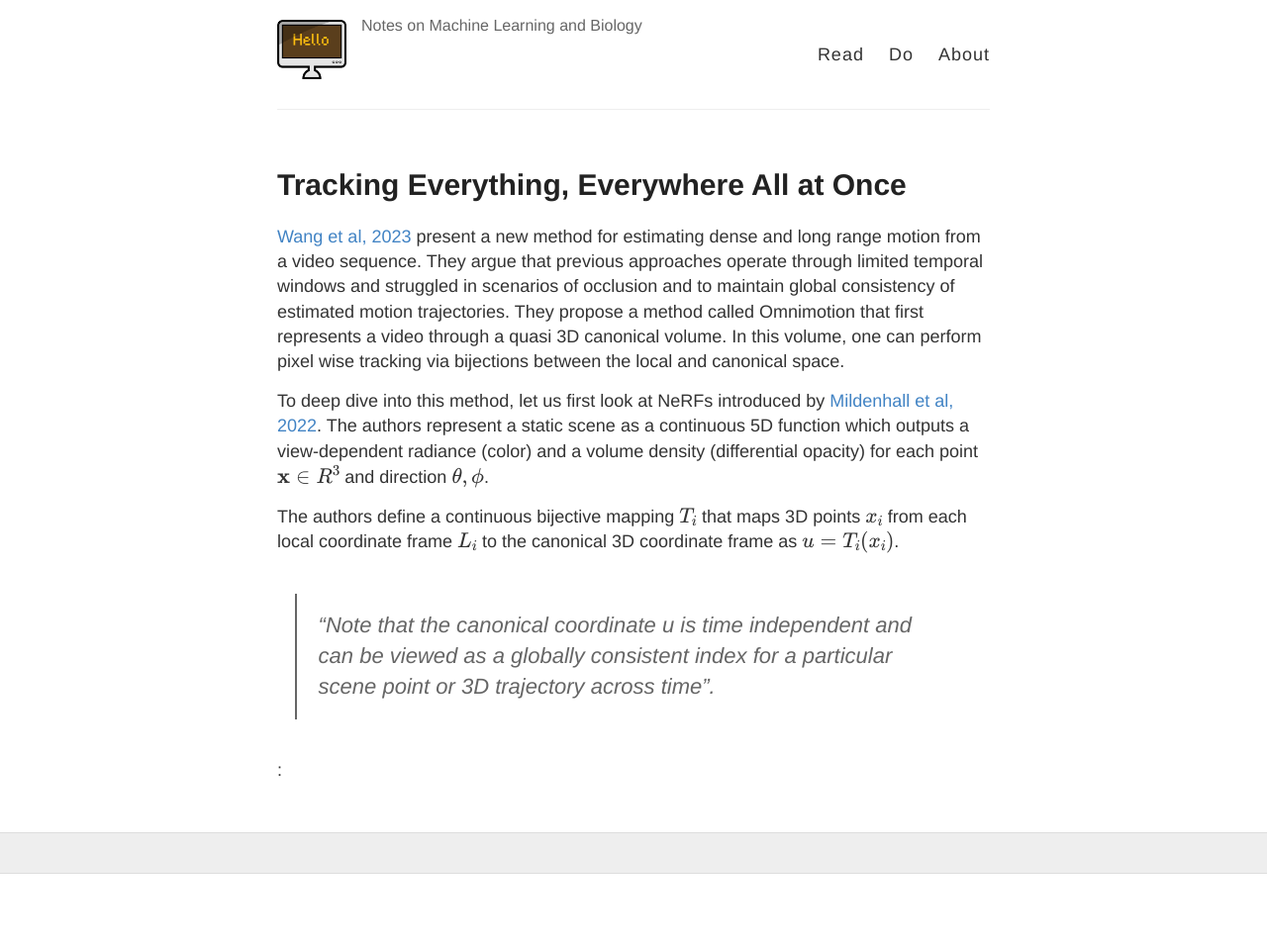
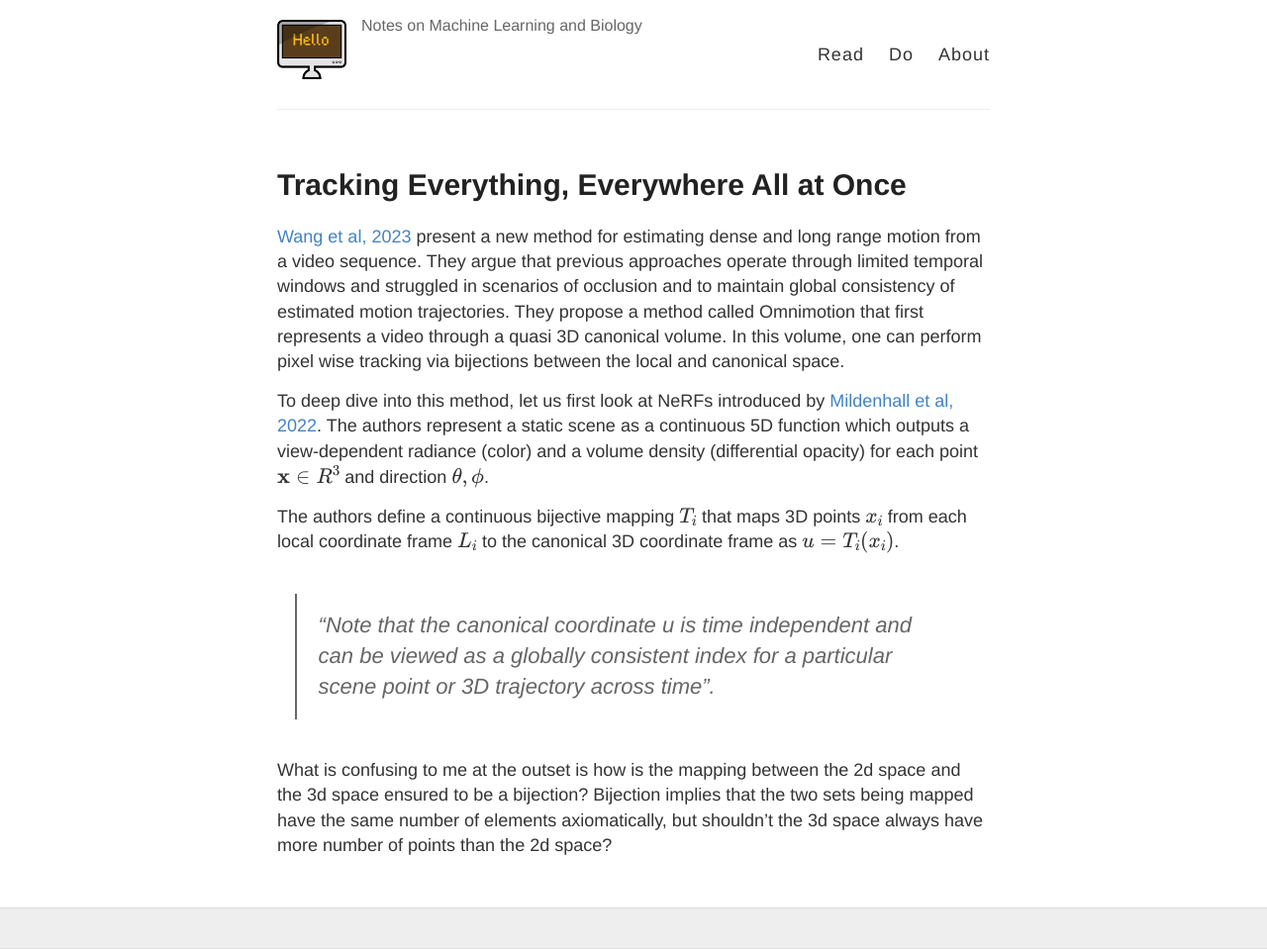
Before and after one commit to lmanan/lmanan.github.io, a Jekyll site: the page built from _posts/2021-04-22-Tracking-Everything-Everywhere-All-at-Once.md, in a window 1280 px wide. Shown: the whole page at 99% size. Built offline with Jekyll 4.4.1, drawn with Linux system fonts in a browser that asks for light colours; formulas are drawn with MathJax 3; a script that is not in the unit is left out; before the commit the page ends 900 px from its top, so only the background shows below that.

Commit message:
update post

```diff
--- a/_posts/2021-04-22-Tracking-Everything-Everywhere-All-at-Once.md
+++ b/_posts/2021-04-22-Tracking-Everything-Everywhere-All-at-Once.md
@@ -16,4 +16,4 @@ The authors define a continuous bijective mapping $T_{i}$ that maps 3D points $x
 
 >"Note that the canonical coordinate u is time independent and can be viewed as a globally consistent index for a particular scene point or 3D trajectory across time".
 
-:
+What is confusing to me at the outset is how is the mapping between the 2d space and the 3d space ensured to be a bijection? Bijection implies that the two sets being mapped have the same number of elements axiomatically, but shouldn't the 3d space always have more number of points than the 2d space?
```
